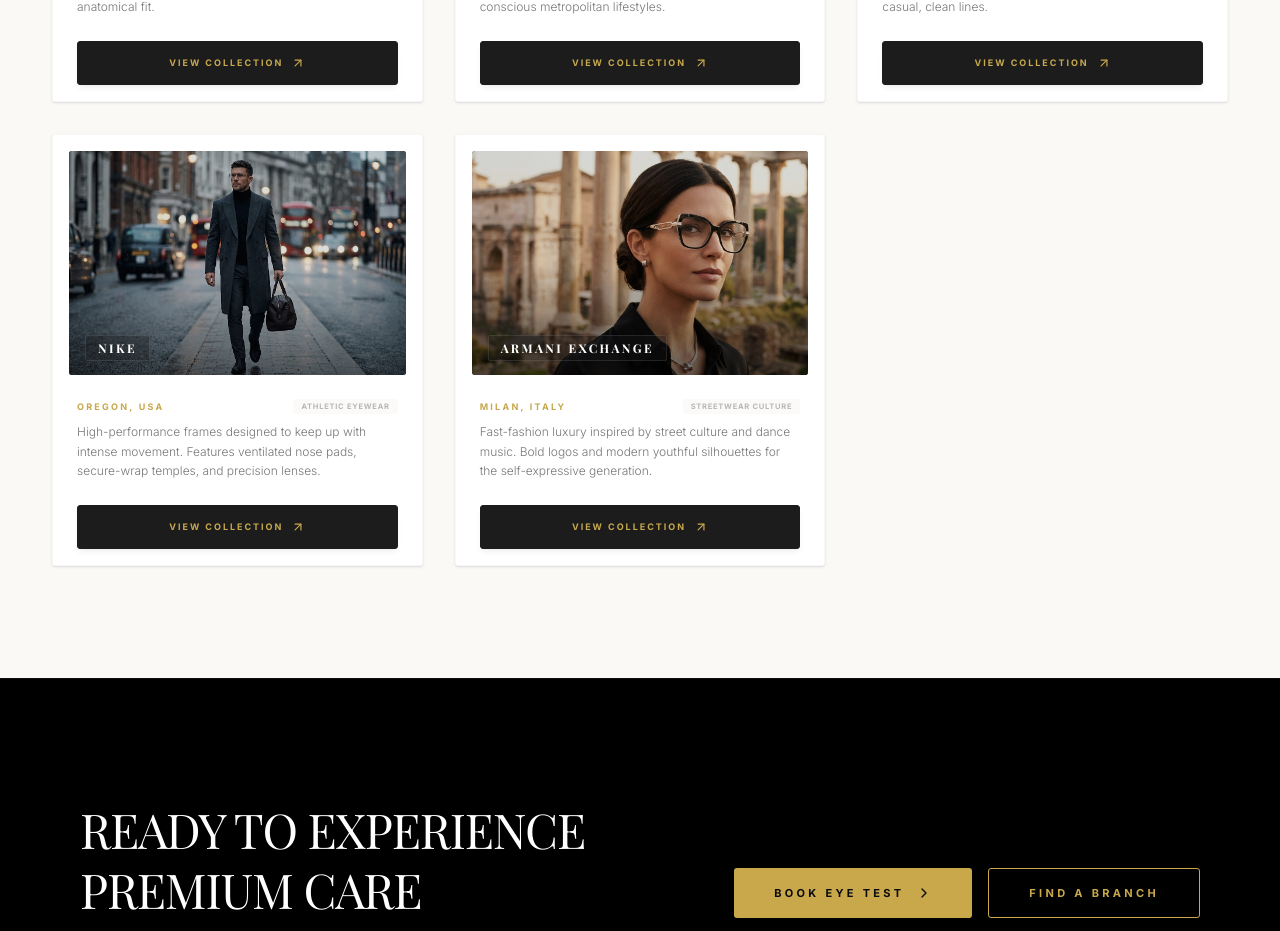
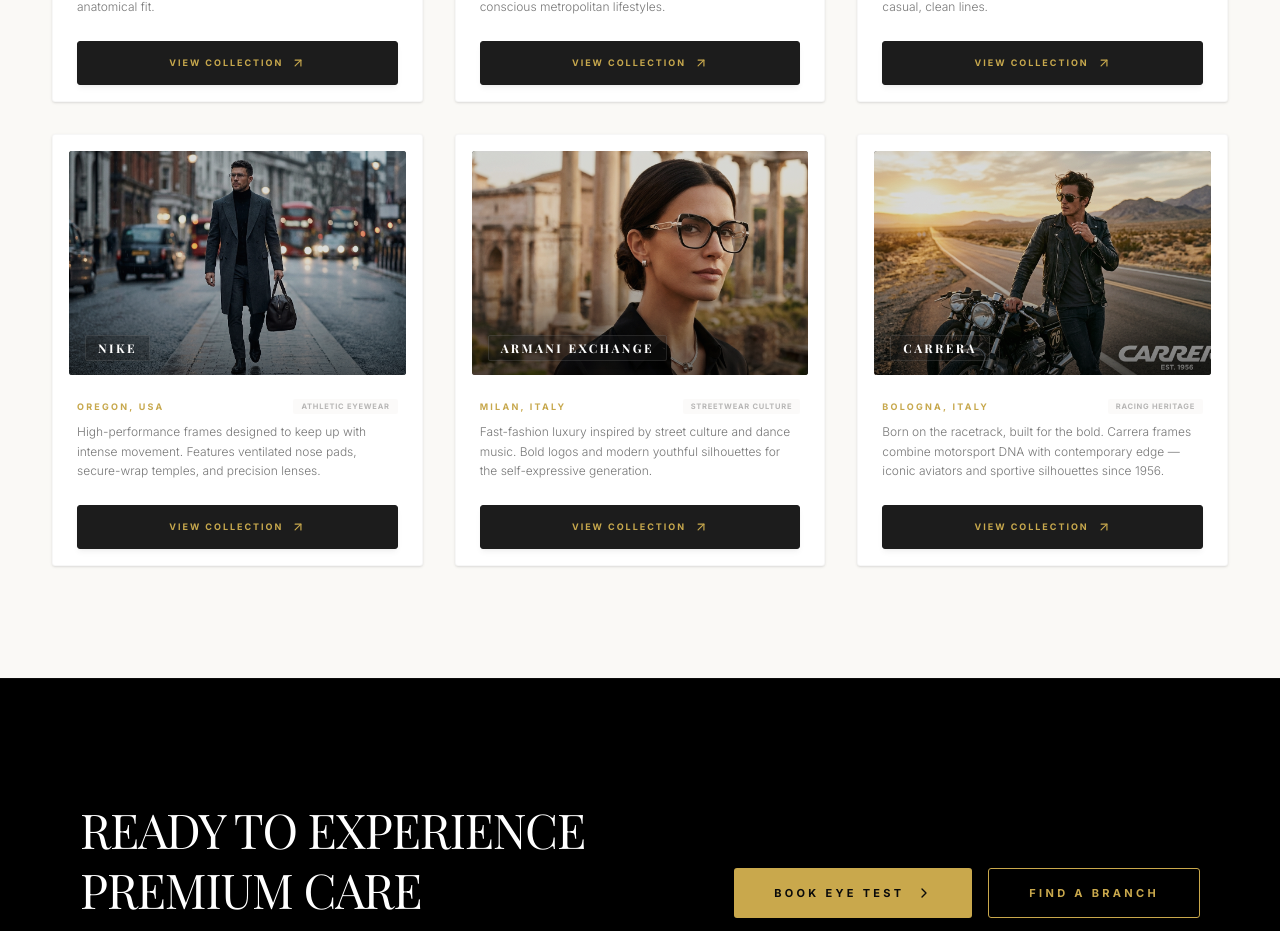
Before and after one commit to Adhyyyyy/Emirates-Opticals, a Next.js app: page /brands in a window 1280 px wide. Shown: the part 3279-4210 px from the top of the page. Built offline with nearby package versions, Linux system fonts and the light colour scheme; no server answers; the database is empty; a web font is replaced by a local one.

Commit message:
added carera inthe brands page

```diff
--- a/components/sections/brands/FullBrandGrid.tsx
+++ b/components/sections/brands/FullBrandGrid.tsx
@@ -186,6 +186,15 @@
     category: "Streetwear Culture",
     desc: "Fast-fashion luxury inspired by street culture and dance music. Bold logos and modern youthful silhouettes for the self-expressive generation.",
     img: "/Brands/Woman_wearing_Bvlgari_frames_202605281328.jpeg"
+  },
+  {
+    name: "CARRERA",
+    filterName: "Carrera",
+    type: "performance",
+    origin: "Bologna, Italy",
+    category: "Racing Heritage",
+    desc: "Born on the racetrack, built for the bold. Carrera frames combine motorsport DNA with contemporary edge — iconic aviators and sportive silhouettes since 1956.",
+    img: "/Brands/Man_wearing_aviators_highway_202605281316.jpeg"
   }
 ];
 
```
